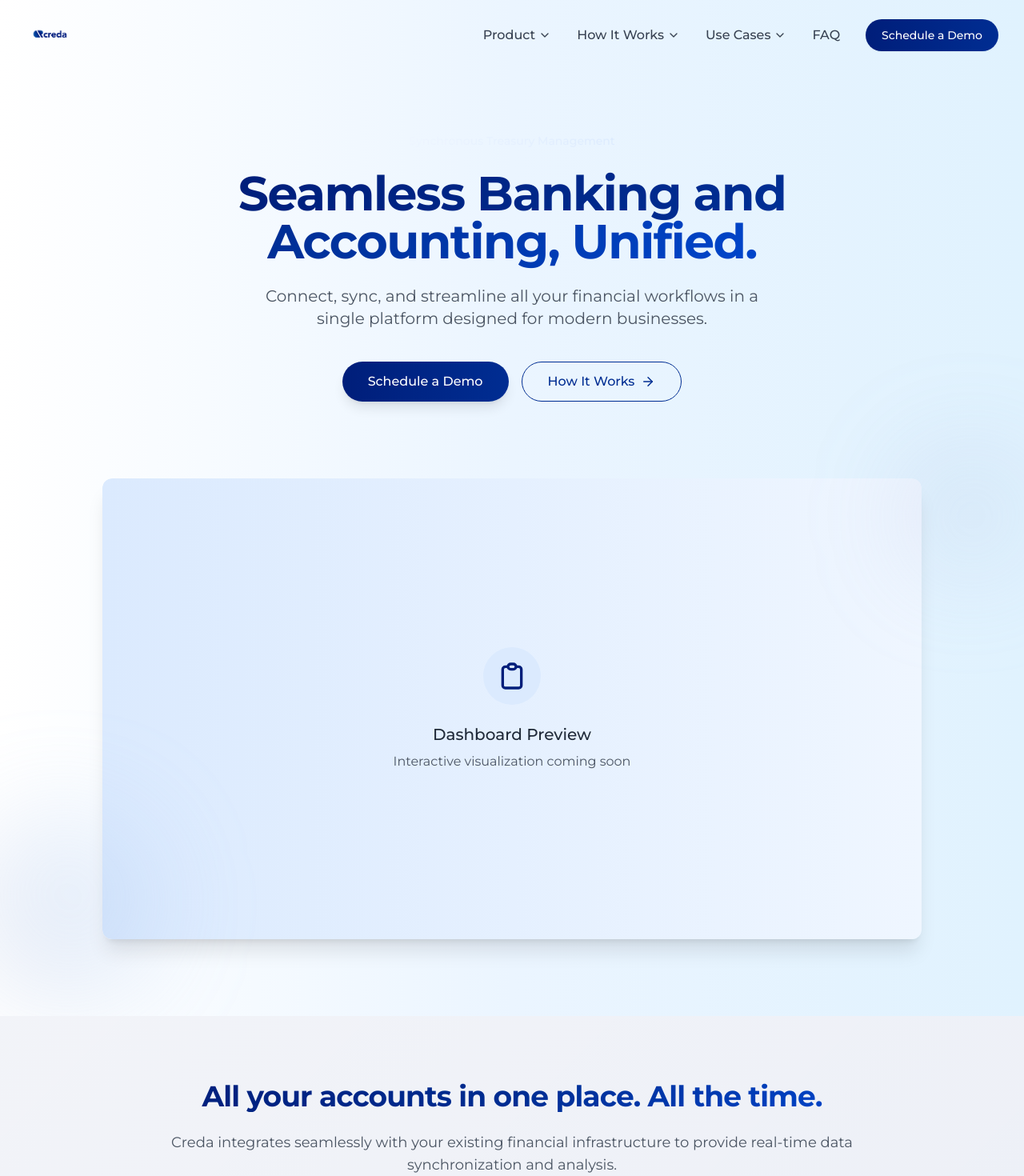
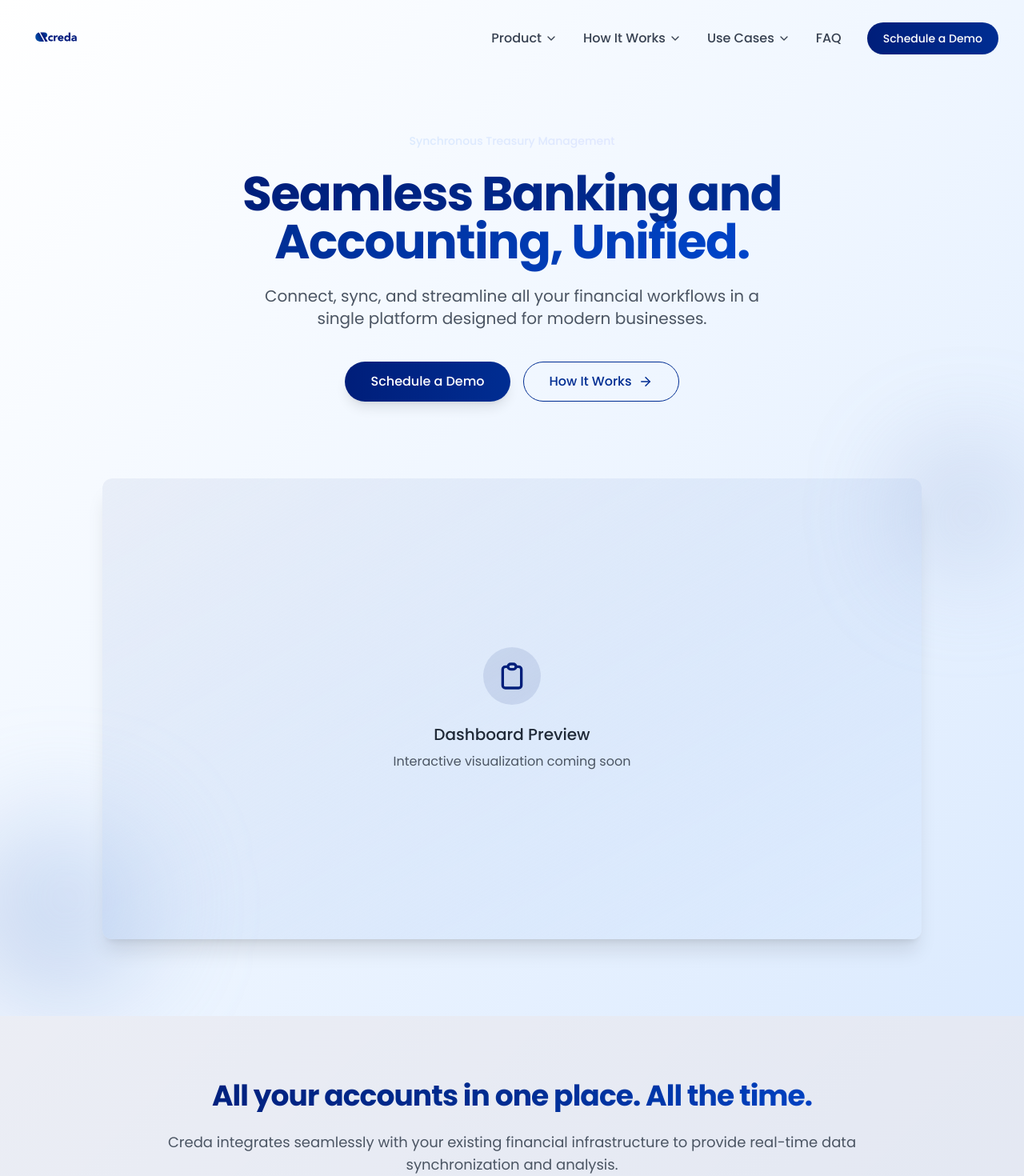
Before and after one commit to duzovaliceren/syncfinflow, a React (Vite) app: page / in a window 1280 px wide. Shown: the top 1470 px of the page at 80% size. Built offline with nearby package versions, Linux system fonts and the light colour scheme.

Commit message:
Revert font changes
The font unintentionally became uglier, reverting the changes to restore the previous version.

```diff
--- a/src/components/Hero.tsx
+++ b/src/components/Hero.tsx
@@ -1,12 +1,13 @@
 
 import { ArrowRight } from 'lucide-react';
+import React from 'react';
 
 const Hero = () => {
   return (
-    <section className="hero-gradient pt-32 pb-16 lg:pt-40 lg:pb-24 overflow-hidden">
+    <section className="bg-gradient-to-br from-white via-blue-50 to-blue-100 pt-32 pb-16 lg:pt-40 lg:pb-24 overflow-hidden">
       <div className="container mx-auto px-6 lg:px-8">
         <div className="max-w-4xl mx-auto text-center">
-          <p className="inline-block px-4 py-1.5 mb-5 text-sm font-medium bg-gradient-to-r from-blue-50 to-blue-100 text-creda-deep-blue rounded-full opacity-0 animate-fade-in blue-gradient">
+          <p className="inline-block px-4 py-1.5 mb-5 text-sm font-medium bg-gradient-to-r from-blue-100 to-indigo-100 text-creda-deep-blue rounded-full opacity-0 animate-fade-in blue-gradient">
             Synchronous Treasury Management
           </p>
 
@@ -32,9 +33,9 @@ const Hero = () => {
 
         <div className="mt-16 lg:mt-24 relative">
           <div className="relative mx-auto max-w-5xl rounded-xl overflow-hidden shadow-xl opacity-0 animate-fade-in delay-400">
-            <div className="aspect-[16/9] bg-gradient-to-r from-blue-100 to-blue-50 rounded-xl flex items-center justify-center">
+            <div className="aspect-[16/9] bg-gradient-to-br from-creda-deep-blue/5 to-blue-100 rounded-xl flex items-center justify-center">
               <div className="text-center p-10">
-                <div className="inline-block p-4 mb-4 rounded-full bg-blue-100">
+                <div className="inline-block p-4 mb-4 rounded-full bg-creda-deep-blue/10">
                   <svg className="w-10 h-10 text-creda-deep-blue" fill="none" stroke="currentColor" viewBox="0 0 24 24" xmlns="http://www.w3.org/2000/svg">
                     <path strokeLinecap="round" strokeLinejoin="round" strokeWidth="2" d="M9 5H7a2 2 0 00-2 2v12a2 2 0 002 2h10a2 2 0 002-2V7a2 2 0 00-2-2h-2M9 5a2 2 0 002 2h2a2 2 0 002-2M9 5a2 2 0 012-2h2a2 2 0 012 2"></path>
                   </svg>
@@ -46,8 +47,8 @@ const Hero = () => {
           </div>
 
           {/* Decorative Elements */}
-          <div className="absolute -top-10 -right-10 w-40 h-40 bg-gradient-to-br from-creda-deep-blue/10 to-blue-100/30 rounded-full blur-3xl"></div>
-          <div className="absolute -bottom-20 -left-20 w-60 h-60 bg-gradient-to-tr from-creda-blue/10 to-blue-200/30 rounded-full blur-3xl"></div>
+          <div className="absolute -top-10 -right-10 w-40 h-40 bg-gradient-to-br from-creda-deep-blue/20 to-blue-100/40 rounded-full blur-3xl"></div>
+          <div className="absolute -bottom-20 -left-20 w-60 h-60 bg-gradient-to-tr from-creda-blue/20 to-blue-200/40 rounded-full blur-3xl"></div>
         </div>
       </div>
     </section>
--- a/src/components/Navbar.tsx
+++ b/src/components/Navbar.tsx
@@ -1,3 +1,4 @@
+
 import { useState, useEffect } from 'react';
 import { Menu, X, ChevronDown } from 'lucide-react';
 import { cn } from '@/lib/utils';
@@ -56,7 +57,7 @@ const Navbar = () => {
   return (
     <nav
       className={cn(
-        "fixed top-0 left-0 right-0 z-50 transition-all duration-300 py-3",
+        "fixed top-0 left-0 right-0 z-50 transition-all duration-300 py-2",
         isScrolled ? "glassmorphism shadow-soft" : "bg-transparent"
       )}
     >
@@ -67,7 +68,7 @@ const Navbar = () => {
               <img
                 src="/lovable-uploads/2825ef9e-9a23-49c0-8d72-5f1dfaf06f0d.png"
                 alt="Creda Logo"
-                className="h-14 md:h-16"
+                className="h-16 md:h-20"
               />
             </a>
           </div>
--- a/src/index.css
+++ b/src/index.css
@@ -1,5 +1,4 @@
-
-@import url('https://fonts.googleapis.com/css2?family=Montserrat:wght@300;400;500;600;700&display=swap');
+@import url('https://fonts.googleapis.com/css2?family=Poppins:wght@300;400;500;600;700&display=swap');
 
 @tailwind base;
 @tailwind components;
@@ -93,21 +92,21 @@
   }
 
   body {
-    @apply bg-background text-foreground font-montserrat antialiased;
+    @apply bg-background text-foreground font-poppins antialiased;
   }
 
   h1, h2, h3, h4, h5, h6 {
-    @apply font-montserrat font-semibold tracking-tight;
+    @apply font-poppins font-semibold tracking-tight;
   }
 }
 
 @layer components {
   .hero-gradient {
-    background: linear-gradient(90deg, rgba(255,255,255,1) 0%, rgba(235,245,255,1) 50%, rgba(224,242,254,1) 100%);
+    background: linear-gradient(90deg, rgba(255,255,255,1) 0%, rgba(225,235,255,1) 50%, rgba(214,232,254,1) 100%);
   }
 
   .deep-blue-accent {
-    background: linear-gradient(135deg, rgba(0,30,122,0.05) 0%, rgba(0,45,146,0.08) 100%);
+    background: linear-gradient(135deg, rgba(0,30,122,0.08) 0%, rgba(0,45,146,0.12) 100%);
   }
 
   .card-gradient {
@@ -136,14 +135,14 @@
   }
 
   .glassmorphism {
-    background: rgba(255, 255, 255, 0.7);
+    background: rgba(255, 255, 255, 0.8);
     backdrop-filter: blur(10px);
     -webkit-backdrop-filter: blur(10px);
     border: 1px solid rgba(255, 255, 255, 0.18);
   }
 
   .shadow-soft {
-    box-shadow: 0 4px 20px rgba(0, 0, 0, 0.04);
+    box-shadow: 0 4px 20px rgba(0, 0, 0, 0.06);
   }
 
   /* Animation delays for staggered entrance */
--- a/tailwind.config.ts
+++ b/tailwind.config.ts
@@ -1,4 +1,3 @@
-
 import type { Config } from "tailwindcss";
 
 export default {
@@ -20,7 +19,7 @@ export default {
 		},
 		extend: {
 			fontFamily: {
-				montserrat: ['Montserrat', 'sans-serif'],
+				poppins: ['Poppins', 'sans-serif'],
 			},
 			colors: {
 				border: 'hsl(var(--border))',
```
